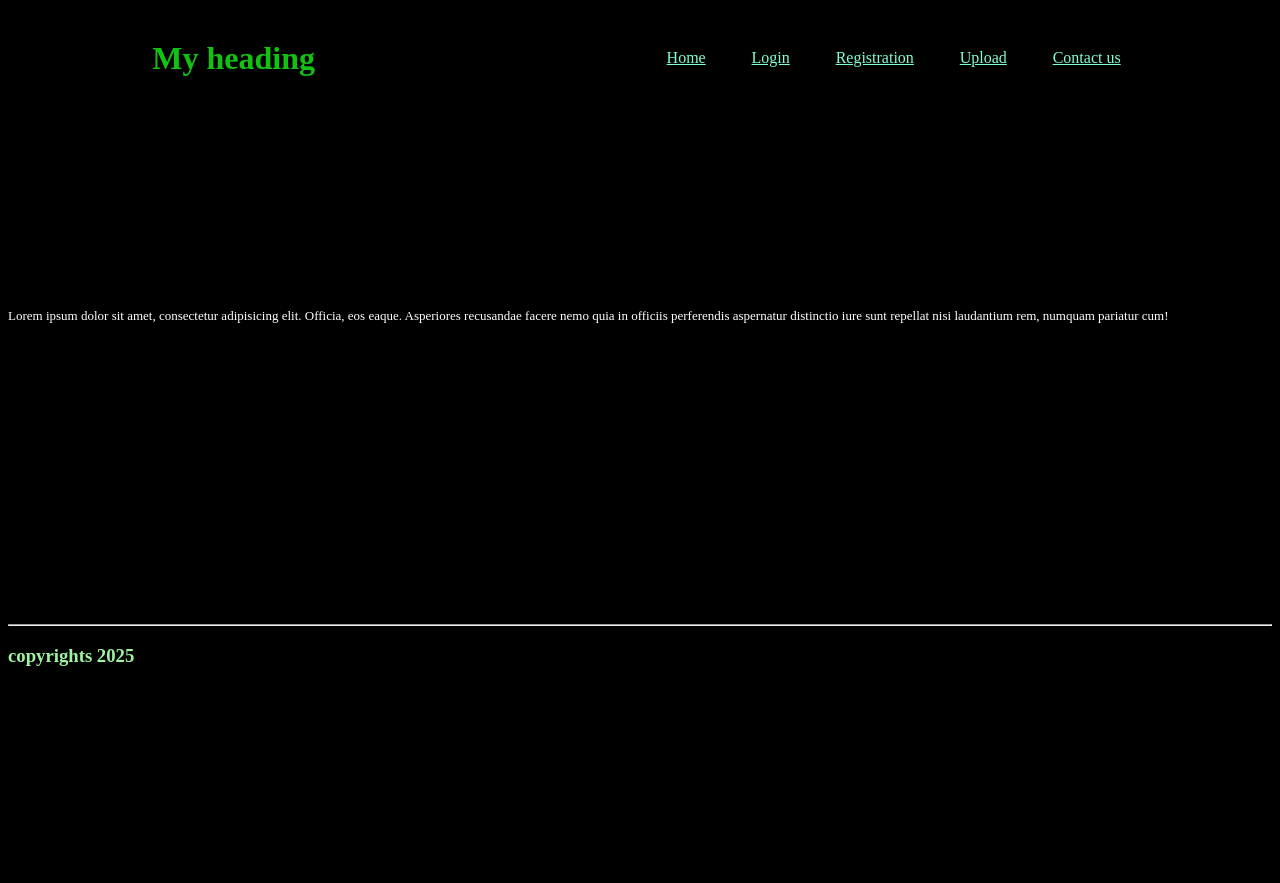
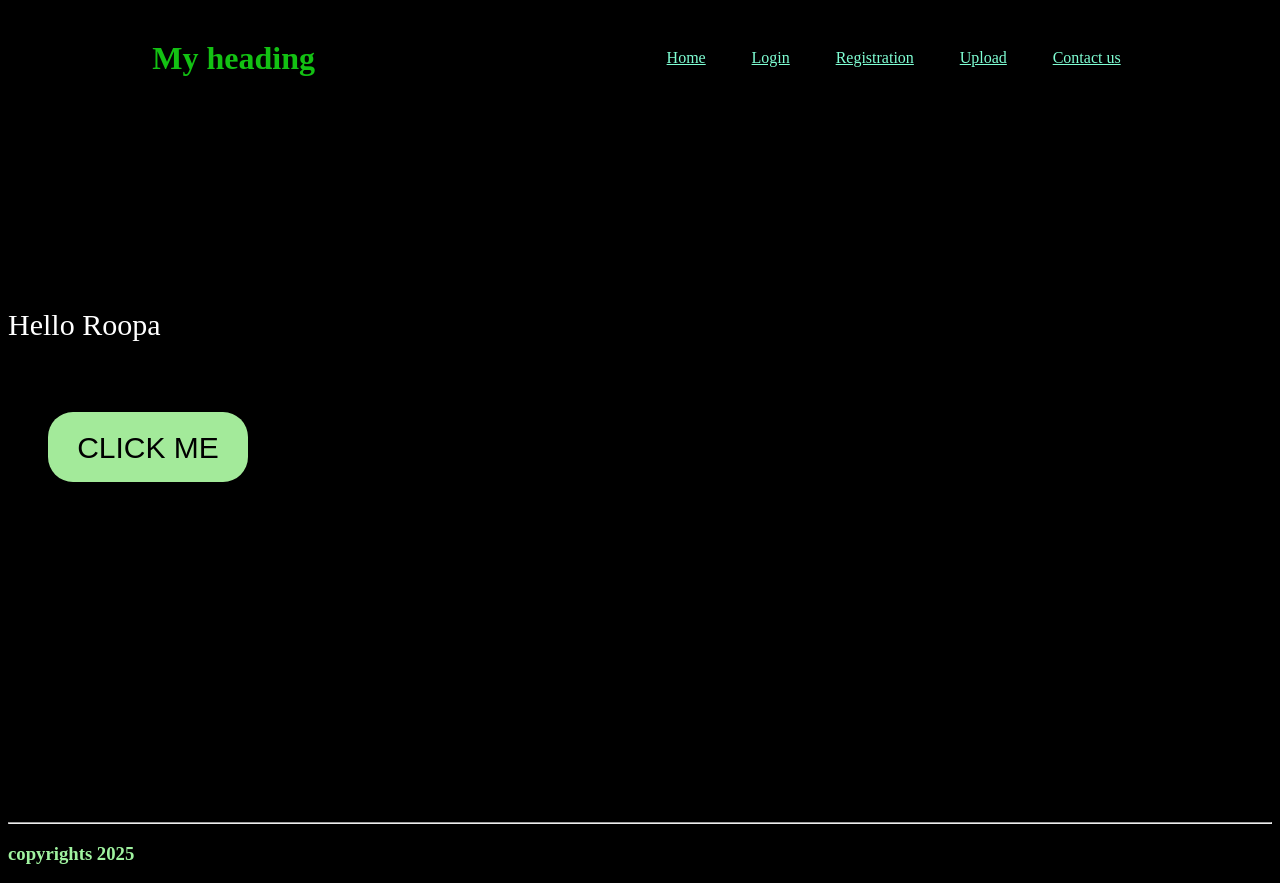
Before and after one commit to Prasadpoojary/learn-react, a React (Vite) app: page / in a window 1280 px wide. Before the commit the page ends 800 px from the top, so only its background shows below. Built offline with nearby package versions, Linux system fonts and the light colour scheme.

Commit message:
click : handle click

```diff
--- a/src/components/header/Header.jsx
+++ b/src/components/header/Header.jsx
@@ -1,21 +1,14 @@
 import React from 'react'
 
 import './headerStyle.css'
+import Navigation from './navigation/Navigation'
 
 const Header = () => {
   return (
 
      <header>
         <h1>My heading </h1>
-        <nav>
-            <ul>
-                <li><a href="">Home</a></li>
-                <li><a href="">Login</a></li>
-                <li><a href="">Registration</a></li>
-                <li><a href="">Upload</a></li>
-                <li><a href="">Contact us</a></li>
-            </ul>
-        </nav>
+        <Navigation/>
      </header>
 
   )
--- a/src/components/header/headerStyle.css
+++ b/src/components/header/headerStyle.css
@@ -12,20 +12,7 @@ header
         color:#13c113;
     }
 
-    nav ul
-    {
-        list-style: none;
-        display: flex;
-        justify-content:space-around;
-        width: 500px;
 
-        li a
-        {
-            color:aquamarine;
-
-        }
-
-    }
 
 
 }
--- /dev/null
+++ b/src/components/header/navigation/Navigation.jsx
@@ -0,0 +1,19 @@
+import React from 'react'
+import './navigationStyle.css'
+
+
+const Navigation = () => {
+  return (
+    <nav>
+    <ul>
+        <li><a href="">Home</a></li>
+        <li><a href="">Login</a></li>
+        <li><a href="">Registration</a></li>
+        <li><a href="">Upload</a></li>
+        <li><a href="">Contact us</a></li>
+    </ul>
+</nav>
+  )
+}
+
+export default Navigation
--- /dev/null
+++ b/src/components/header/navigation/navigationStyle.css
@@ -0,0 +1,14 @@
+nav ul
+{
+    list-style: none;
+    display: flex;
+    justify-content:space-around;
+    width: 500px;
+
+    li a
+    {
+        color:aquamarine;
+
+    }
+
+}
--- a/src/components/section/Section.jsx
+++ b/src/components/section/Section.jsx
@@ -1,10 +1,21 @@
 import React from 'react'
 import './sectionStyle.css'
 const Section = () => {
+
+    let name="Roopa";
+
+    const handleClick=()=>
+    {
+       alert("Button Clicked");
+    }
+
   return (
     <section>
         <div className="container">
-            <p>Lorem ipsum dolor sit amet, consectetur adipisicing elit. Officia, eos eaque. Asperiores recusandae facere nemo quia in officiis perferendis aspernatur distinctio iure sunt repellat nisi laudantium rem, numquam pariatur cum!</p>
+            <p>Hello {name}</p>
+        </div>
+        <div>
+            <button onClick={handleClick}>CLICK ME</button>
         </div>
     </section>
   )
--- a/src/components/section/sectionStyle.css
+++ b/src/components/section/sectionStyle.css
@@ -1,4 +1,19 @@
 p
 {
-    font-size: 13px;
+    font-size: 30px;
 }
+
+button
+{
+    margin:40px;
+    width:200px;
+    height:70px;
+    line-height: 70px;
+    font-size: 30px;
+    background:#a3ea9a;
+    color:#000;
+    border:none;
+    outline: none;
+    border-radius: 25px;
+    cursor: pointer;
+}
```
